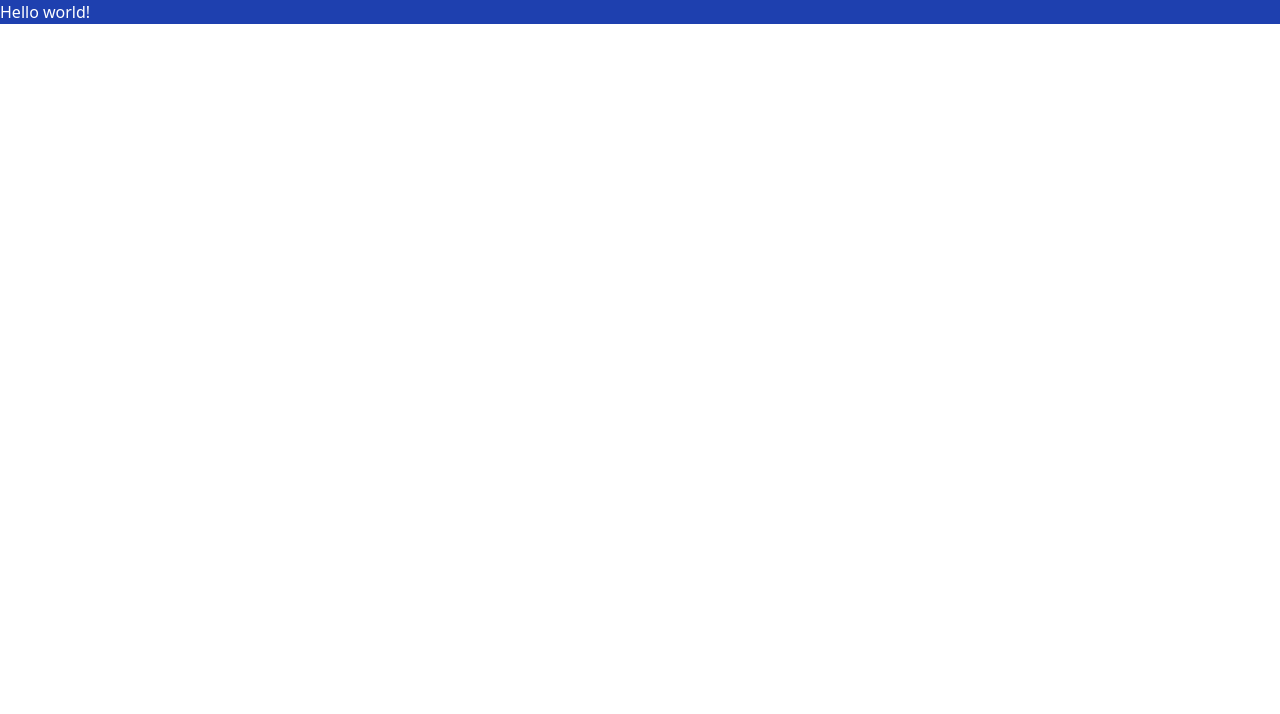
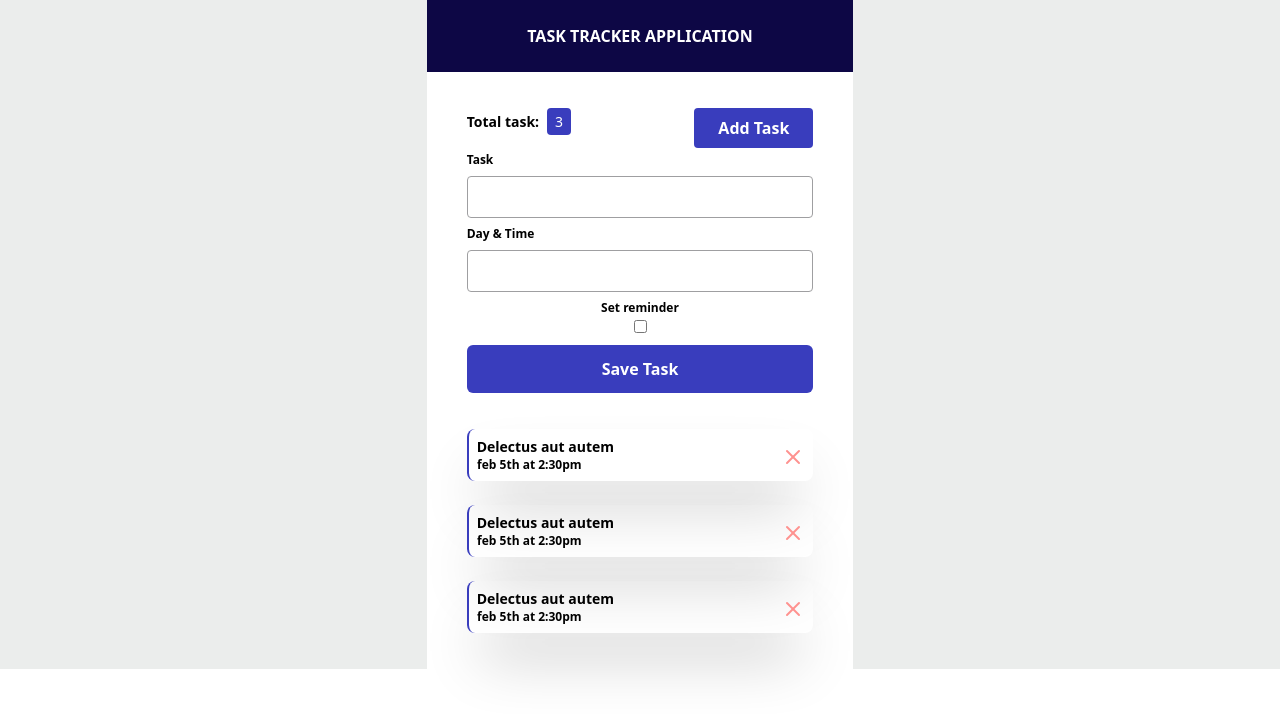
Before and after one commit to nkunda-iyeze/task-tracker-application, a React (Create React App) app: page / in a window 1280 px wide. Shown: the top 714 px of the page. Built offline with nearby package versions, Linux system fonts and the light colour scheme.

Commit message:
task-tracker-prjoect css skeleton done 90%

```diff
--- a/package.json
+++ b/package.json
@@ -8,6 +8,7 @@
     "@testing-library/user-event": "^13.5.0",
     "react": "^18.2.0",
     "react-dom": "^18.2.0",
+    "react-icons": "^4.8.0",
     "react-scripts": "5.0.1",
     "web-vitals": "^2.1.4"
   },
--- a/src/App.js
+++ b/src/App.js
@@ -1,7 +1,64 @@
+import {FiX } from "react-icons/fi";
 export default function App() {
   return (
-    <h1 className="bg-blue-800 text-white">
-      Hello world!
-    </h1>
+    <div className="flex justify-center text-center bg-generalBackground ">
+      <div className="w-1/3  bg-white">
+        <header className="bg-background py-6">
+          <h1 className="text-white uppercase font-semibold">Task Tracker Application</h1>
+        </header>
+        <div className="mx-10 my-9 ">
+          {/* div one */}
+          <div className="flex justify-between">
+            <p className="font-bold text-sm mt-1  ">Total task:<span className=" text-white mx-2 bg-buttonBackground px-2 py-1 font-normal rounded">3</span></p>
+            <button className="text-white bg-buttonBackground px-6 py-2 font-bold font-sans rounded">Add Task</button>
+          </div>
+          {/* div two */}
+          <div className="">
+            <form action="" className="flex flex-col ">
+              <label htmlFor="task" className="flex justify-start my-1 text-xs font-semibold">Task</label>
+              <input type="text" name="task" className="border border-gray my-1 py-2 px-1 rounded focus:outline-none"/>
+              <label htmlFor="day&time" className="flex justify-start my-1 text-xs font-semibold">Day & Time</label>
+              <input type="text" name="day&time" className="border border-gray  my-1 py-2 px-1 rounded focus:outline-none"/>
+
+              <label htmlFor="reminder" className="inline-block justify-start my-1 text-xs font-semibold">Set reminder</label>
+              <div className="flex justify-center">
+              <input type="checkbox" name="reminder" />
+              </div>
+              <button className="bg-buttonBackground text-white my-3 py-3 rounded-md font-semibold font-sans">Save Task</button>
+            </form>
+          </div>
+          {/* div three */}
+          <div className="flex justify-between my-6 p-2 shadow-3xl rounded-lg border-l-2 border-buttonBackground">
+            <div className="">
+              <p className="font-bold text-sm">Delectus aut autem</p>
+              <p className="font-semibold text-xs -ml-8">feb 5th at 2:30pm</p>
+            </div>
+            <div className="flex justify-center text-center mt-2 text-orange text-2xl">
+              <FiX/>
+            </div>
+          </div>
+          {/* div three */}
+          <div className="flex justify-between my-6 p-2 shadow-3xl rounded-lg border-l-2 border-buttonBackground">
+            <div className="">
+              <p className="font-bold text-sm">Delectus aut autem</p>
+              <p className="font-semibold text-xs -ml-8">feb 5th at 2:30pm</p>
+            </div>
+            <div className="flex justify-center text-center mt-2 text-orange text-2xl">
+              <FiX/>
+            </div>
+          </div>
+          {/* div three */}
+          <div className="flex justify-between my-6 p-2 shadow-3xl rounded-lg border-l-2 border-buttonBackground">
+            <div className="">
+              <p className="font-bold text-sm">Delectus aut autem</p>
+              <p className="font-semibold text-xs -ml-8">feb 5th at 2:30pm</p>
+            </div>
+            <div className="flex justify-center text-center mt-2 text-orange text-2xl">
+              <FiX/>
+            </div>
+          </div>
+        </div>
+      </div>
+    </div>
   )
 }
--- a/tailwind.config.js
+++ b/tailwind.config.js
@@ -4,6 +4,17 @@ module.exports = {
     "./src/**/*.{js,jsx,ts,tsx}",
   ],
   theme: {
+    colors:{
+      background:' #0D0745',
+      generalBackground:'#ebedec',
+      white: '#FFFFFF',
+      orange:'#FE928F;',
+      buttonBackground: '#393dbd',
+      gray:'#9f9fa1'
+    },
+    boxShadow: {
+      '3xl': '0 35px 60px -15px rgba(0, 0, 0, 0.3)',
+    },
     extend: {},
   },
   plugins: [],
```
Also changed, not shown: 1 other file (tests, documents, lock files or other folders).
